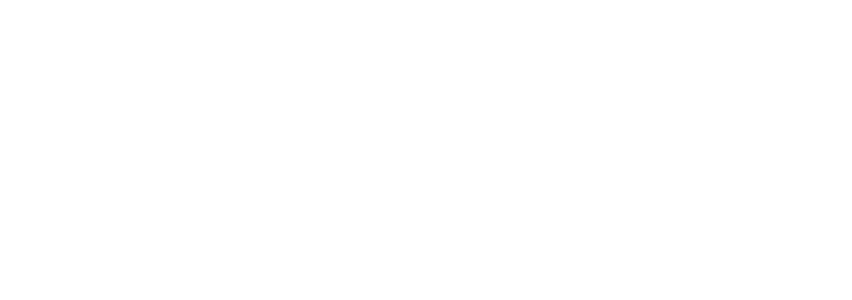
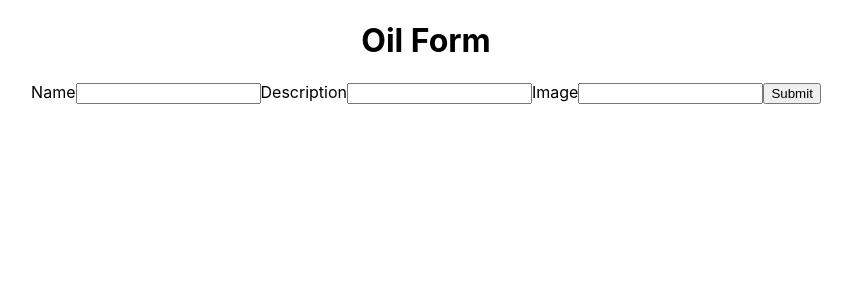
Before and after one commit to manonlvnr/TonEssentiel-App, a React (Create React App) app in the folder client/: page /admin in a window 1280 px wide. Before the commit this address had no page. Shown: the top 300 px of the page, without its empty margins (214-1066 px from the left). Built offline with nearby package versions, Linux system fonts and the light colour scheme.

Commit message:
Create form to create new oil into the db

```diff
--- a/client/src/App.js
+++ b/client/src/App.js
@@ -1,6 +1,7 @@
 import './App.scss';
 import {BrowserRouter as Router, Routes, Route} from 'react-router-dom';
 import Homepage from './components/homepage/Homepage';
+import OilsForm from './components/OilsForm';
 
 function App() {
   return (
@@ -9,6 +10,7 @@ function App() {
         <div className='Homepage'>
           <Routes>
             <Route path='/' element={<Homepage />} />
+            <Route path='/admin' element={<OilsForm />} />
           </Routes>
         </div>
       </Router>
--- /dev/null
+++ b/client/src/components/OilsForm.jsx
@@ -0,0 +1,71 @@
+import { useState } from "react"
+
+function OilsForm() {
+    const [name, setName] = useState('')
+    const [description, setDescription] = useState('')
+    const [image, setImage] = useState('')
+    const [errors, setErrors] = useState(null)
+
+    const handleSubmit = async (e) => {
+        e.preventDefault()
+        const oil = {
+            name,
+            description,
+            image
+        }
+
+        const response = await fetch('api/oils', {
+            method: 'POST',
+            body: JSON.stringify(oil),
+            headers: {
+                'Content-Type': 'application/json'
+            }
+        })
+        console.log(oil)
+
+        const data = await response.json()
+
+        if (!response.ok) {
+            setErrors(data.errors)
+            console.log('Error creating new oil!')
+        }
+
+        if (response.ok) {
+            setName('')
+            setDescription('')
+            setImage('')
+            setErrors(null)
+            console.log('New oil created!')
+        }
+    }
+
+    return (
+        <div>
+            <h1>Oil Form</h1>
+            <form onSubmit={handleSubmit}>
+                <label htmlFor="name">Name</label>
+                <input
+                type="text"
+                onChange={(e) => setName(e.target.value)}
+                value={name}
+                />
+                <label htmlFor="description">Description</label>
+                <input
+                type="text"
+                onChange={(e) => setDescription(e.target.value)}
+                value={description}
+                />
+                <label htmlFor="image">Image</label>
+                <input
+                type="text"
+                onChange={(e) => setImage(e.target.value)}
+                value={image}
+                />
+                <button type="submit">Submit</button>
+            </form>
+            {errors && <div>{errors}</div>}
+        </div>
+    )
+}
+
+export default OilsForm
```
